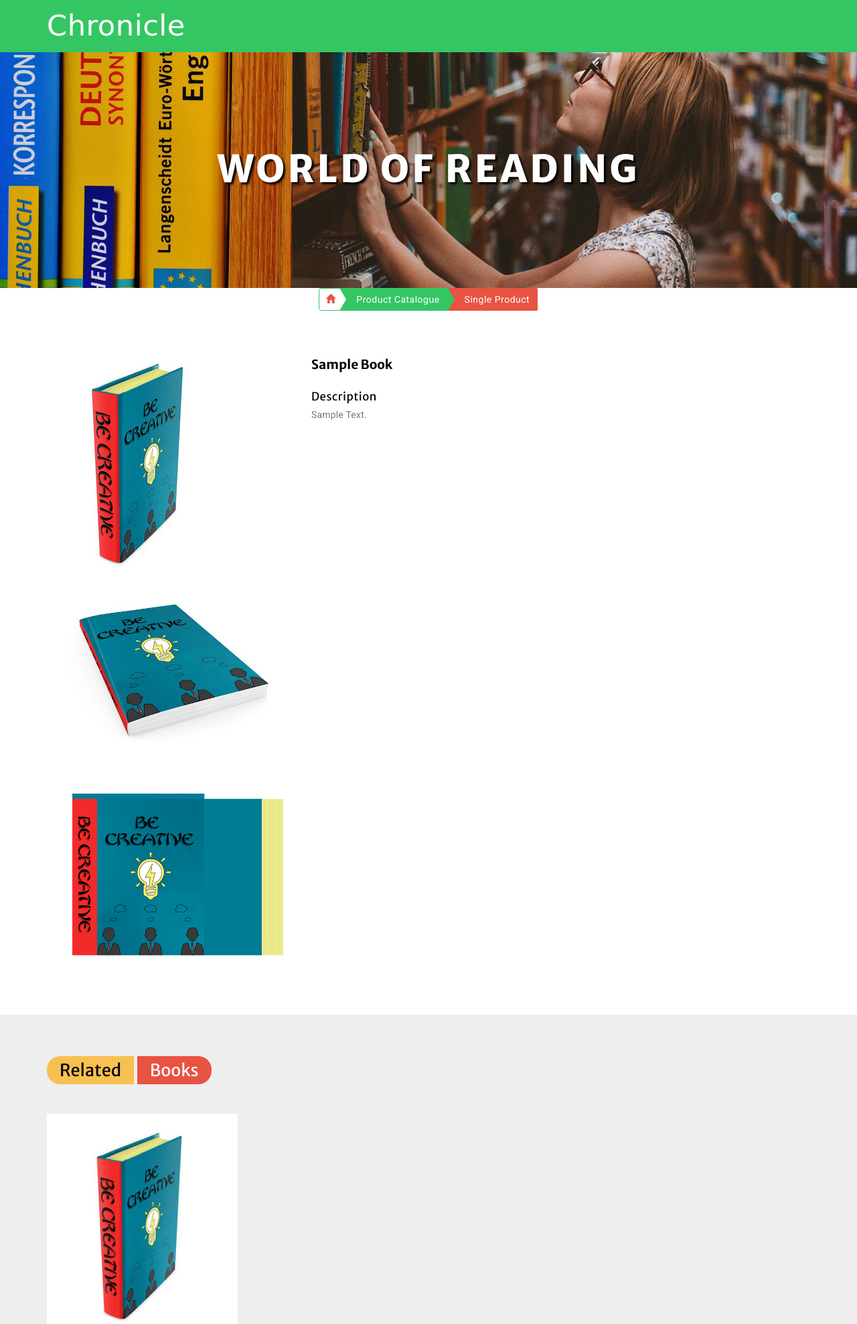
After one commit to DenisKaNik/yii2-example, a Yii app: template frontend/views/book/book.php in a window 1280 px wide. The commit adds this page. Shown: the top 1977 px of the page at 67% size. Run offline with PHP 8.4 and a stand-in for Yii, Linux system fonts and the light colour scheme; the template is opened without the code that fills it: most values are stand-ins (such as "Sample title", 1, 10 or a date in 2020); data that the repository does not hold is empty; some libraries are stand-ins or nearby versions; some web fonts are replaced.

Commit message:
Added model `Book` by frontend: router, controller, view, helper.

```diff
--- a/frontend/config/main.php
+++ b/frontend/config/main.php
@@ -43,6 +43,8 @@ return [
             'rules' => [
                 '' => 'site/index',
                 '<_a:about|contact>' => 'site/<_a>',
+                'books' => 'book/index',
+                'book/<slug:[\w-]+>' => 'book/view',
             ],
         ],
     ],
--- /dev/null
+++ b/frontend/views/book/_book.php
@@ -0,0 +1,27 @@
+<?php
+
+/**
+ * @var $book \library\entities\Library\Book\Book
+ */
+
+use library\helpers\BookHelper;
+
+?>
+
+<div class="col-md-3 product-men">
+    <div class="product-chr-info chr">
+        <div class="thumbnail">
+            <a href="/book/<?=$book->slug;?>">
+                <img src="/images/lib<?=rand(1,8);?>.jpg" alt="">
+            </a>
+        </div>
+        <div class="caption">
+            <h4><?=$book->name;?></h4>
+            <p><?=BookHelper::listAuthors($book);?></p>
+            <div class="matrlf-mid">
+                <div>ISBN: <?=$book->isbn;?></div>
+                <div class="clearfix"> </div>
+            </div>
+        </div>
+    </div>
+</div>
--- /dev/null
+++ b/frontend/views/book/_relateds.php
@@ -0,0 +1,34 @@
+<?php
+
+/**
+ * @var $book \library\entities\Library\Book\Book
+ */
+
+?>
+
+<!-- /new_arrivals -->
+<?php if ($book->relatedAssignments): ?>
+    <div class="section singlep_btm">
+        <div class="container">
+            <div class="new_arrivals">
+                <h4 class="rad-txt">
+                    <span class="abtxt1">related</span>
+                    <span class="abtext">books</span>
+                </h4>
+
+                <?php foreach ($book->relatedAssignmentsActive as $related): ?>
+                    <div class="swiper-slide">
+                        <?= $this->render('_book', [
+                            'book' => $related,
+                        ]); ?>
+                    </div>
+                <?php endforeach; ?>
+
+                <div class="clearfix"></div>
+            </div>
+            <!--//new_arrivals-->
+            <div class="clearfix"></div>
+
+        </div>
+    </div>
+<?php endif; ?>
--- /dev/null
+++ b/frontend/views/book/book.php
@@ -0,0 +1,74 @@
+<?php
+
+/**
+ * @var $book \library\entities\Library\Book\Book
+ */
+
+use library\helpers\BookHelper;
+
+?>
+<!-- breadcrumbs -->
+<div class="crumbs text-center">
+    <div class="container">
+        <div class="row">
+            <ul class="btn-group btn-breadcrumb bc-list">
+                <li class="btn btn1">
+                    <a href="/">
+                        <i class="glyphicon glyphicon-home"></i>
+                    </a>
+                </li>
+                <li class="btn btn2">
+                    <a href="/books">Product Catalogue</a>
+                </li>
+                <li class="btn btn3">
+                    <a href="/book/<?=$book->slug;?>">Single product</a>
+                </li>
+            </ul>
+        </div>
+    </div>
+</div>
+<!--//breadcrumbs ends here-->
+
+<!-- Single -->
+<div class="innerf-pages section">
+    <div class="container">
+        <div class="col-md-4 single-right-left ">
+            <div class="grid images_3_of_2">
+                <div class="flexslider1">
+                    <ul class="slides">
+                        <li data-thumb="/images/s1.jpg">
+                            <div class="thumb-image">
+                                <img src="/images/lib8.jpg" data-imagezoom="true" alt=" " class="img-responsive"> </div>
+                        </li>
+                        <li data-thumb="/images/s2.jpg">
+                            <div class="thumb-image">
+                                <img src="/images/s2.jpg" data-imagezoom="true" alt=" " class="img-responsive"> </div>
+                        </li>
+                        <li data-thumb="/images/s3.png">
+                            <div class="thumb-image">
+                                <img src="/images/s3.png" data-imagezoom="true" alt=" " class="img-responsive"> </div>
+                        </li>
+                    </ul>
+                    <div class="clearfix"></div>
+                </div>
+            </div>
+
+        </div>
+        <div class="col-md-8 single-right-left simpleCart_shelfItem">
+            <h3><?=$book->name;?></h3>
+            <p><?=BookHelper::listAuthors($book);?></p>
+            <div class="desc_single">
+                <h5>Description</h5>
+                <p><?=$book->description;?></p>
+            </div>
+            <div class="clearfix"></div>
+        </div>
+        <div class="clearfix"> </div>
+    </div>
+</div>
+
+<?= $this->render('_relateds', [
+    'book' => $book,
+]); ?>
+
+<!--// Single -->
--- a/frontend/views/layouts/main.php
+++ b/frontend/views/layouts/main.php
@@ -42,6 +42,11 @@ License URL: http://creativecommons.org/licenses/by/3.0/
     <link href="/css/bootstrap.css" type="text/css" rel="stylesheet" media="all">
     <!-- shop css -->
     <link href="/css/shop.css" type="text/css" rel="stylesheet" media="all">
+
+    <?php if (strpos(Url::current(), '/book/') !== false): ?>
+        <link rel="stylesheet" href="/css/flexslider.css" type="text/css" media="screen" />
+    <?php endif; ?>
+
     <!-- gallery desoslide -->
     <link rel="stylesheet" href="/css/animate.min.css">
     <link rel="stylesheet" href="/css/jquery.desoslide.css">
@@ -90,6 +95,7 @@ License URL: http://creativecommons.org/licenses/by/3.0/
                             'items' => [
                                 ['label' => 'Home', 'url' => ['/']],
                                 ['label' => 'About', 'url' => ['/about']],
+                                ['label' => 'Books', 'url' => ['/books']],
                                 ['label' => 'Contact', 'url' => ['/contact']],
                             ],
                         ]);
@@ -325,6 +331,26 @@ License URL: http://creativecommons.org/licenses/by/3.0/
 <!-- js -->
     <script src="/js/jquery-2.2.3.min.js"></script>
 <!-- //js -->
+
+<?php if (strpos(Url::current(), '/book/') !== false): ?>
+    <!-- zoom -->
+    <script src="/js/imagezoom.js"></script>
+    <!-- zoom-->
+    <!-- single -->
+    <!-- FlexSlider -->
+    <script src="/js/jquery.flexslider.js"></script>
+    <script>
+        // Can also be used with $(document).ready()
+        $(window).load(function () {
+            $('.flexslider1').flexslider({
+                animation: "slide",
+                controlNav: "thumbnails"
+            });
+        });
+    </script>
+    <!-- //FlexSlider-->
+<?php endif; ?>
+
 <!-- dropdown nav -->
 <script>
     $(document).ready(function () {
@@ -398,9 +424,9 @@ License URL: http://creativecommons.org/licenses/by/3.0/
             };
             */
 
-            $().UItoTop({
+            /*$().UItoTop({
                 easingType: 'easeOutQuart'
-            });
+            });*/
 
         });
     </script>
@@ -416,7 +442,7 @@ License URL: http://creativecommons.org/licenses/by/3.0/
 <!-- Placed at the end of the document so the pages load faster -->
 <script src="/js/bootstrap.js"></script>
 
-<?php if (Url::current() != '/about'): ?>
+<?php if ((Url::current() != '/about') && (strpos(Url::current(), '/book/') === false)): ?>
     <?php $this->endBody() ?>
 <?php endif; ?>
 
--- a/frontend/web/css/shop.css
+++ b/frontend/web/css/shop.css
@@ -573,6 +573,14 @@ ul.stars li a:hover {
 	-webkit-transition: .5s all;
 	-moz-transition: .5s all;
 	transition: .5s all;
+}
+
+.product-sec1 .product-chr-info {
+	min-height: 375px;
+}
+
+.swiper-slide .product-chr-info {
+	min-height: 450px;
 }
 
 .product-chr-info:hover {
@@ -1434,6 +1442,14 @@ ul.single_specific li {
 	background: #fff;
 }
 
+.product-sec1 .col-md-3.product-men {
+	min-height: 375px;
+}
+
+.swiper-slide .col-md-3.product-men {
+	min-height: 450px;
+}
+
 /*-- /Responsive --*/
 
 @media screen and (max-width: 1440px) {
--- a/library/entities/Library/Book/Book.php
+++ b/library/entities/Library/Book/Book.php
@@ -135,6 +135,11 @@ class Book extends ActiveRecord
         return $this->hasMany(RelatedAssignment::class, ['book_id' => 'id']);
     }
 
+    public function getRelatedAssignmentsActive(): ActiveQuery
+    {
+        return $this->hasMany(self::class, ['id' => 'related_id'])->active()->via('relatedAssignments');
+    }
+
     public function getAuthorAssignments(): ActiveQuery
     {
         return $this->hasMany(AuthorAssignment::class, ['book_id' => 'id']);
```
Also changed, not shown: frontend/controllers/BookController.php (added, +43 -0 lines), frontend/views/book/index.php (added, +56 -0 lines), library/helpers/AuthorHelper.php (+11 -0 lines), library/helpers/BookHelper.php (added, +22 -0 lines), library/readModels/Library/BookReadRepository.php (added, +44 -0 lines).
